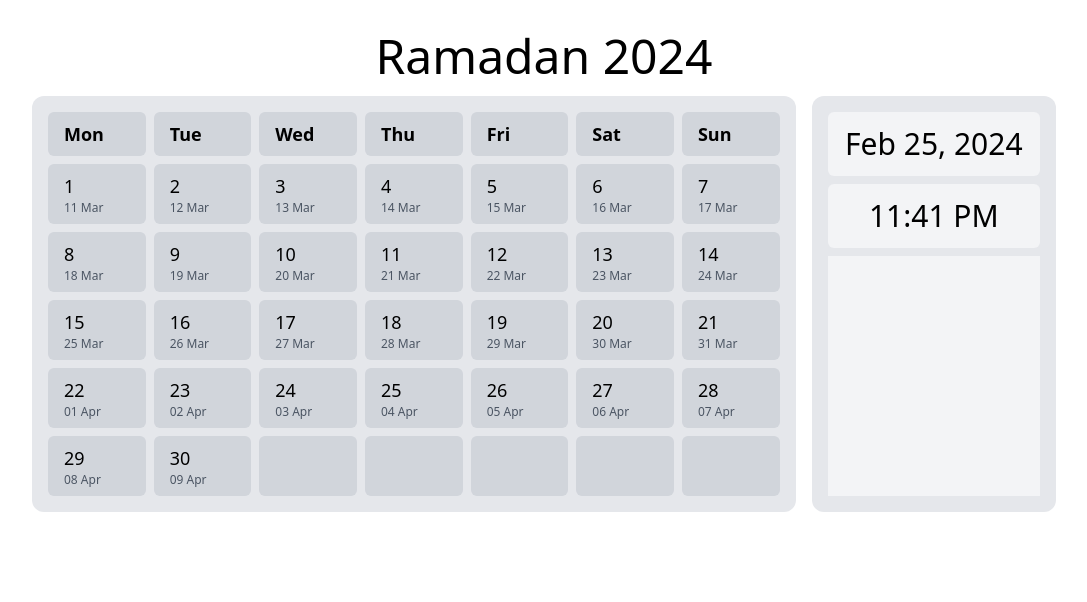
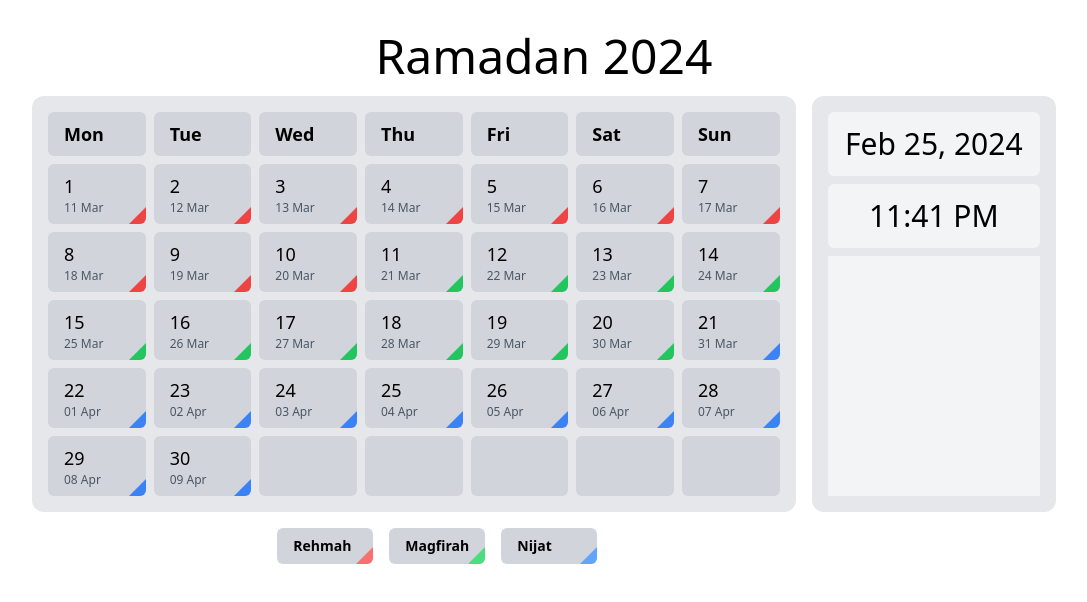
Before and after one commit to zainsci/ramadan-2024, a React (Vite) app: page / in a window 1280 px wide. Shown: the top 602 px of the page, without its empty margins (96-1183 px from the left). Built offline with nearby package versions, Linux system fonts and the light colour scheme.

Commit message:
feat(app): add ashra tags and identifiers

```diff
--- a/src/components/calender.tsx
+++ b/src/components/calender.tsx
@@ -3,6 +3,11 @@ import DateTime from "./datetime"
 import { Transition } from "@headlessui/react"
 
 const days = ["Mon", "Tue", "Wed", "Thu", "Fri", "Sat", "Sun"]
+const ashra = [
+	{ name: "Rehmah", color: "bg-red-400" },
+	{ name: "Magfirah", color: "bg-green-400" },
+	{ name: "Nijat", color: "bg-blue-400" },
+]
 
 export default function Calender() {
 	const [page, setPage] = useState(-1)
@@ -33,45 +38,6 @@ export default function Calender() {
 
 	return (
 		<>
-			<Transition
-				show={showPage}
-				enter="transition-opacity duration-200"
-				enterFrom="opacity-0"
-				enterTo="opacity-100"
-				leave="transition-opacity duration-200"
-				leaveFrom="opacity-100"
-				leaveTo="opacity-0"
-				onClick={() => setShowPage(false)}
-			>
-				<div className="w-screen h-screen bg-gray-200 z-50">
-					<div
-						className="max-w-3xl p-10 mx-auto h-screen bg-white flex flex-col"
-						onClick={(e) => {
-							e.stopPropagation()
-						}}
-					>
-						<h1 className="text-4xl">{page}</h1>
-						<div className="text-sm text-gray-600">
-							{new Date().toLocaleDateString("en-US", {
-								day: "2-digit",
-								month: "short",
-								year: "numeric",
-							})}
-						</div>
-						<p className="mt-4">
-							Lorem ipsum dolor, sit amet consectetur adipisicing elit. Libero
-							quaerat nobis ab deserunt autem nemo repellat vitae consequuntur
-							voluptas molestias architecto quas et iste fugit, esse repellendus
-							recusandae, fugiat error.
-						</p>
-
-						<div
-							className="w-full rounded-md bg-gray-200 p-4 focus:outline-none mt-6"
-							contentEditable
-						></div>
-					</div>
-				</div>
-			</Transition>
 			<div className="w-screen h-screen flex flex-col py-8">
 				<div className="max-w-5xl mx-auto w-full flex flex-col justify-center items-center space-y-4">
 					<h1 className="text-5xl text-center">Ramadan 2024</h1>
@@ -92,12 +58,14 @@ export default function Calender() {
 									{[1, 2, 3, 4, 5, 6, 7].map((weekDay) => (
 										<li
 											key={getDay(week, weekDay)}
-											className="flex-1 flex flex-col"
+											className="flex-1 flex flex-col overflow-hidden relative"
 										>
 											<button
-												className={`flex flex-col justify-start w-full h-full px-4 py-2 rounded-md bg-gray-300 text-lg ${
+												className={`flex flex-col justify-start items-start w-full h-full px-4 py-2 rounded-md bg-gray-300 text-lg ${
 													getDay(week, weekDay) && "hover:opacity-80"
-												} ${!getDay(week, weekDay) && "cursor-default"}`}
+												} ${
+													!getDay(week, weekDay) && "cursor-default"
+												} relative overflow-hidden`}
 												onClick={() => showDay(getDay(week, weekDay))}
 												disabled={!getDay(week, weekDay)}
 											>
@@ -105,6 +73,18 @@ export default function Calender() {
 												<div className="text-xs text-gray-600">
 													{getGregorianDay(week, weekDay)}
 												</div>
+
+												{getDay(week, weekDay) !== null ? (
+													<div
+														className={`w-6 h-6 rotate-45 absolute right-0 bottom-0 translate-x-1/2 translate-y-1/2 ${
+															getDay(week, weekDay) > 20
+																? "bg-blue-500"
+																: getDay(week, weekDay) > 10
+																? "bg-green-500"
+																: "bg-red-500"
+														}`}
+													></div>
+												) : null}
 											</button>
 										</li>
 									))}
@@ -116,7 +96,19 @@ export default function Calender() {
 							<div className="bg-gray-100 flex-1"></div>
 						</div>
 					</div>
-					<div></div>
+					<div className="flex justify-center items-center select-none">
+						<div className="w-full flex justify-center items-center gap-4">
+							{ashra.map((ashra) => (
+								<div className="flex flex-col justify-start items-start w-24 text-sm font-bold px-4 py-2 rounded-md bg-gray-300 relative overflow-hidden">
+									<span>{ashra.name}</span>
+									<span
+										className={`w-6 h-6 rotate-45 absolute right-0 bottom-0 translate-x-1/2 translate-y-1/2 ${ashra.color} z-20`}
+									></span>
+								</div>
+							))}
+						</div>
+						<div className="w-80 flex flex-col"></div>
+					</div>
 				</div>
 			</div>
 		</>
```
